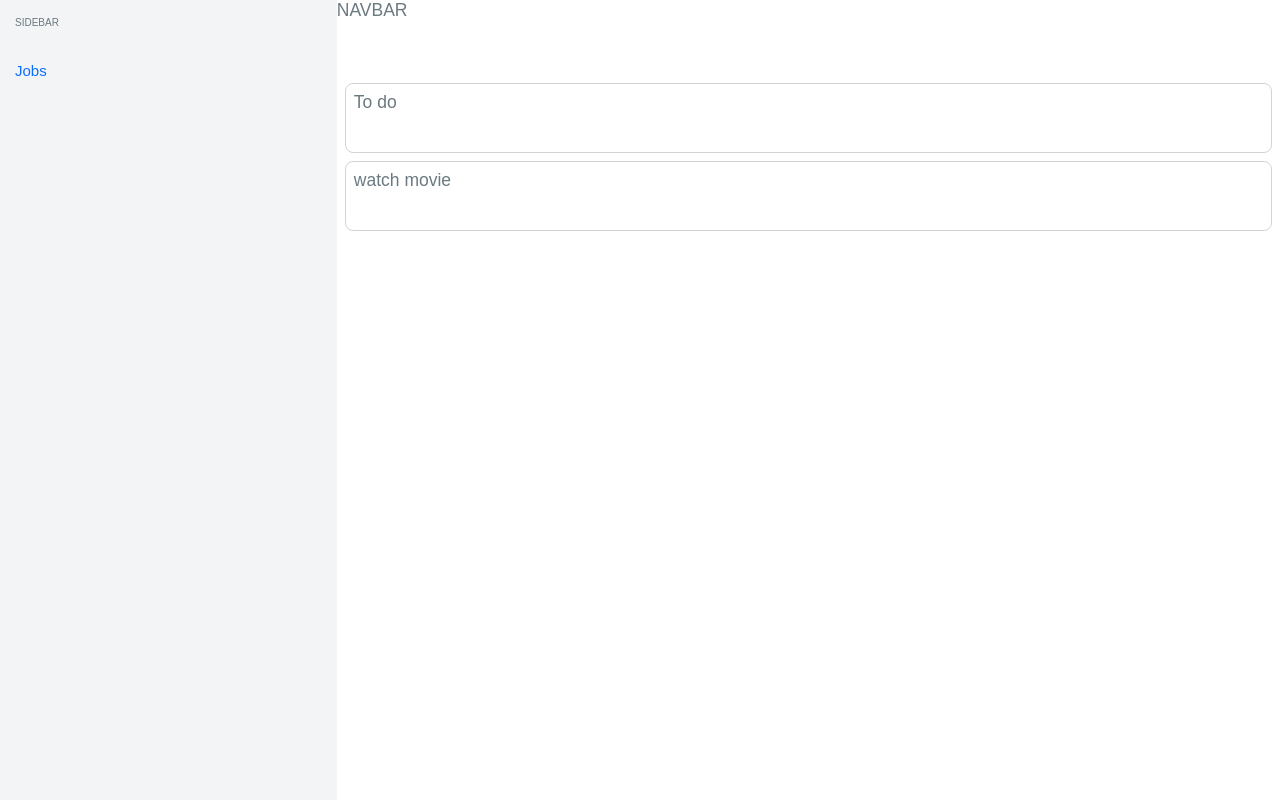
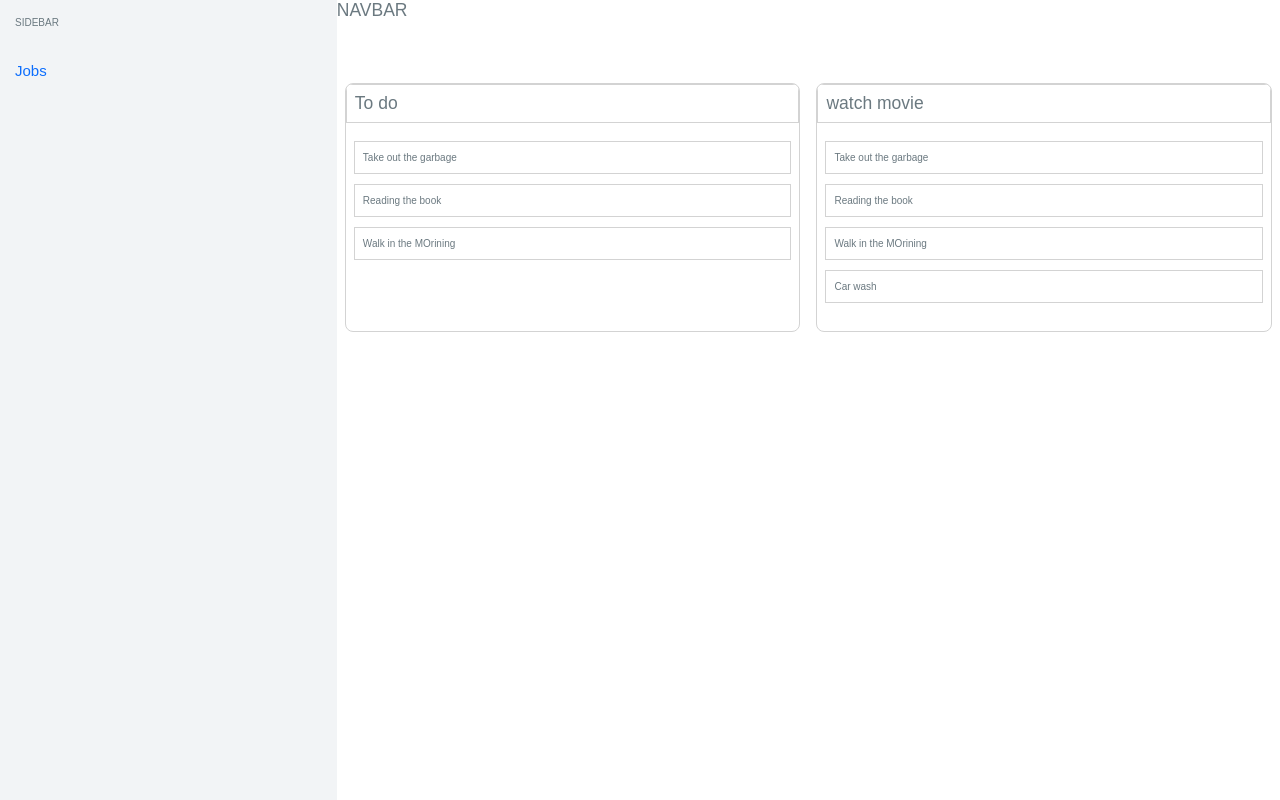
Before and after one commit to Abdulcomsian/peaktek, a React (Vite) app: page /dashboard/jobs in a window 1280 px wide. Built offline with nearby package versions, Linux system fonts and the light colour scheme.

Commit message:
wokring on kanban data API

```diff
--- a/src/Boards/MainBoard/Kanban.jsx
+++ b/src/Boards/MainBoard/Kanban.jsx
@@ -5,9 +5,9 @@ import "./kanban.css";
 const initialData = {
   tasks: {
     "task-1": { id: "task-1", content: "Take out the garbage" },
-    "task-2": { id: "task-2", content: "Take out the garbage" },
-    "task-3": { id: "task-3", content: "Take out the garbage" },
-    "task-4": { id: "task-4", content: "Take out the garbage" },
+    "task-2": { id: "task-2", content: "Reading the book" },
+    "task-3": { id: "task-3", content: "Walk in the MOrining" },
+    "task-4": { id: "task-4", content: "Car wash" },
   },
   columns: {
     "column-1": {
@@ -16,19 +16,28 @@ const initialData = {
       tasksId: ["task-1", "task-2", "task-3"],
     },
     "column-2": {
-      id: "column-1",
+      id: "column-2",
       title: "watch movie",
-      tasksId: ["task-1", "task-2", "task-3"],
+      tasksId: ["task-1", "task-2", "task-3", "task-4"],
     },
   },
   columnOrder: ["column-1", "column-2"],
 };
 
-function Column({ column }) {
+function Column({ column, tasks }) {
+  console.log(
+    "column",
+    column,
+    column.tasksId.map((id) => tasks[id])
+  );
   return (
     <div className="columContainer">
       <h3 className="column-title">{column.title}</h3>
-      <ul className="task-list">{column.tas}</ul>
+      <ul className="task-list">
+        {column.tasksId.map((id) => (
+          <li>{tasks[id].content}</li>
+        ))}
+      </ul>
     </div>
   );
 }
@@ -39,14 +48,13 @@ export default function Kanban() {
   const column = data.columnOrder.map((columnId, i, arr) => {
     return data.columns[columnId];
   });
-  console.log("column", column);
 
-  //   const tasks = column.tasksId
+  const tasks = data.tasks;
 
   return (
-    <div>
+    <div className="board-wrapper">
       {column.map((column) => (
-        <Column column={column} />
+        <Column column={column} tasks={tasks} />
       ))}
     </div>
   );
--- a/src/Boards/MainBoard/kanban.css
+++ b/src/Boards/MainBoard/kanban.css
@@ -2,8 +2,24 @@
     margin: 8px;
     border: 1px solid lightgray;
     border-radius: 8px;
+    overflow: hidden;
 }
 .column-title,
 .task-list{
     padding: 8px;
+    list-style: none;
 }
+.column-title,
+.task-list li{
+    padding: 8px;
+    border: 1px solid lightgray;
+    margin-bottom: 10px;
+}
+
+.board-wrapper{
+    display: flex;
+}
+
+.board-wrapper .columContainer{
+    flex-grow: 1;
+}
```
